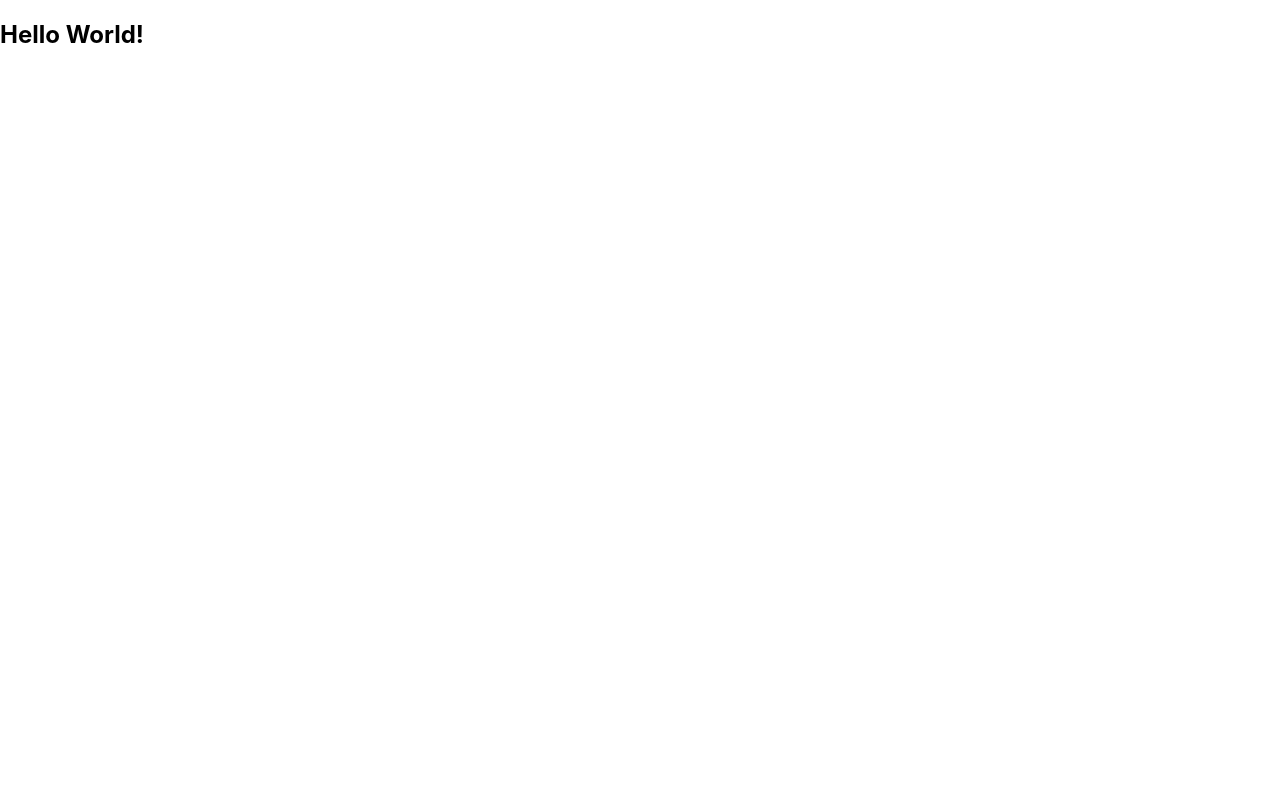
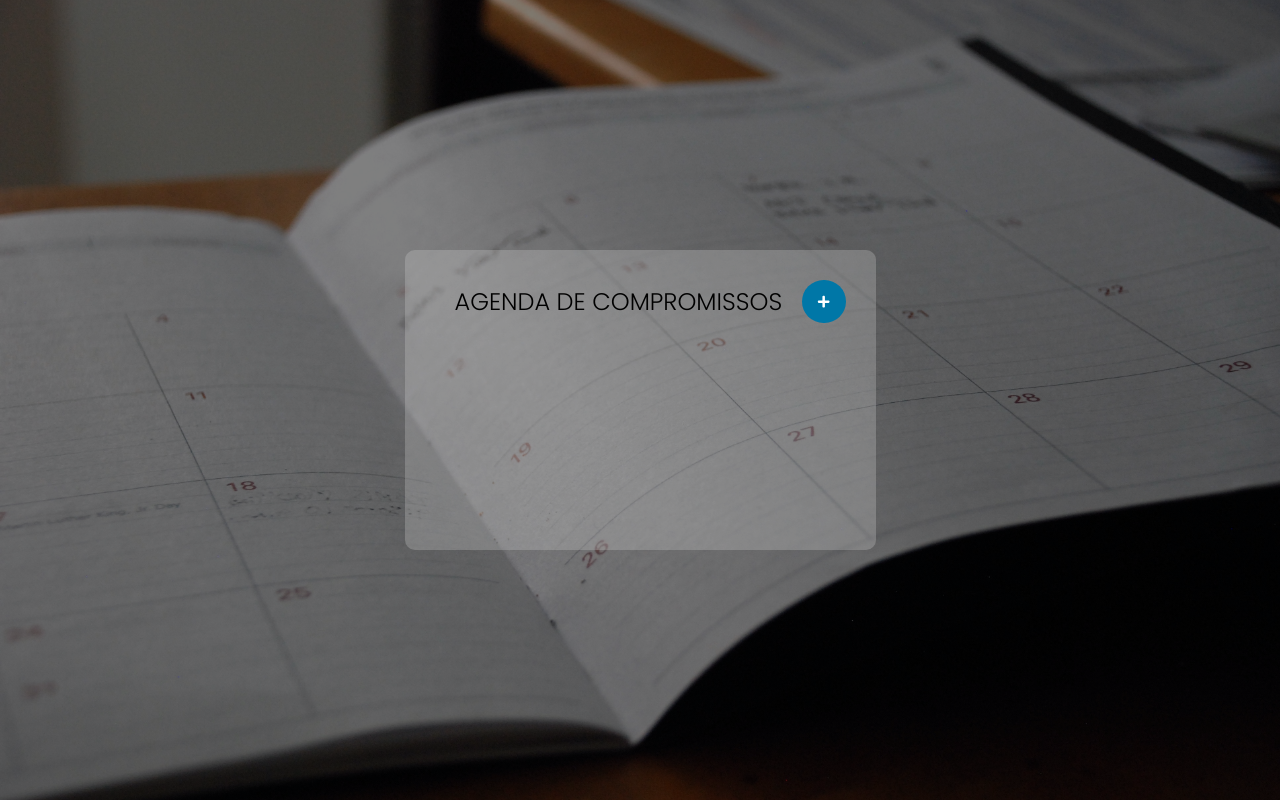
Before and after one commit to matheusz98/projetos, a React (Create React App) app in the folder Projeto Agenda de Compromissos/: page / in a window 1280 px wide. Built offline with nearby package versions, Linux system fonts and the light colour scheme.

Commit message:
Header e Estilização

```diff
--- a/Projeto Agenda de Compromissos/package.json
+++ b/Projeto Agenda de Compromissos/package.json
@@ -8,6 +8,7 @@
     "@testing-library/user-event": "^12.8.3",
     "react": "^17.0.2",
     "react-dom": "^17.0.2",
+    "react-icons": "^4.2.0",
     "react-scripts": "4.0.3",
     "web-vitals": "^1.1.2"
   },
--- a/Projeto Agenda de Compromissos/src/App.js
+++ b/Projeto Agenda de Compromissos/src/App.js
@@ -3,8 +3,10 @@ import Header from './components/Header';
 
 function App() {
   return (
-    <div className="app">
-      <Header />
+    <div className="container">
+      <div className="content">
+        <Header />
+      </div>
     </div>
   );
 }
--- a/Projeto Agenda de Compromissos/src/components/Header.js
+++ b/Projeto Agenda de Compromissos/src/components/Header.js
@@ -1,11 +1,22 @@
 import React from 'react';
+import PropTypes from 'prop-types';
+import { FaPlus } from 'react-icons/fa';
 
-function Header() {
+function Header({ title }) {
     return (
-        <header>
-            <h2>Hello World!</h2>
+        <header className="header">
+            <h1 className="title">{title}</h1>
+            <button className="btn"><FaPlus /></button>
         </header>
     );
 }
 
+Header.defaultProps = {
+    title: 'Agenda de Compromissos',
+}
+
+Header.propTypes = {
+    title: PropTypes.string.isRequired,
+}
+
 export default Header;
--- a/Projeto Agenda de Compromissos/src/index.css
+++ b/Projeto Agenda de Compromissos/src/index.css
@@ -1,13 +1,59 @@
-body {
+@import url('https://fonts.googleapis.com/css2?family=Poppins:wght@100;200;300;400;500;600;700&display=swap');
+
+* {
   margin: 0;
-  font-family: -apple-system, BlinkMacSystemFont, 'Segoe UI', 'Roboto', 'Oxygen',
-    'Ubuntu', 'Cantarell', 'Fira Sans', 'Droid Sans', 'Helvetica Neue',
-    sans-serif;
-  -webkit-font-smoothing: antialiased;
-  -moz-osx-font-smoothing: grayscale;
+  padding: 0;
+  box-sizing: border-box;
+  font-family: 'Poppins', sans-serif;
 }
 
-code {
-  font-family: source-code-pro, Menlo, Monaco, Consolas, 'Courier New',
-    monospace;
+body {
+  background: linear-gradient(rgba(0,0,0,.50), rgba(0,0,0,.50) 100%), url('./images/bg.jpg');
+  background-size: cover;
+  background-repeat: no-repeat;
+  background-position: center;
+  min-height: 100vh;
+  display: flex;
+  justify-content: center;
+  align-items: center;
 }
+
+.container {
+  max-width: 600px;
+  background: #cecece49;
+  overflow: auto;
+  min-height: 300px;
+  border-radius: 10px;
+  margin: 30px auto;
+  padding: 30px;
+}
+
+.title {
+  font-size: 1.5em;
+  padding: 0px 20px;
+  text-transform: uppercase;
+  font-weight: 300;
+}
+
+.header {
+  display: flex;
+  justify-content: space-between;
+  align-items: center;
+}
+
+.btn {
+  padding: 15px;
+  border-radius: 50%;
+  border: none;
+  background: #0077a7;
+  color: #ffffff;
+  display: flex;
+  align-items: center;
+  justify-content: center;
+  cursor: pointer;
+  transition: all 0.5s ease;
+}
+
+.btn:hover {
+  background: rgb(0, 26, 255);
+}
```
Also changed, not shown: Projeto Agenda de Compromissos/src/images/bg.jpg (added), 1 other file (tests, documents, lock files or other folders).
